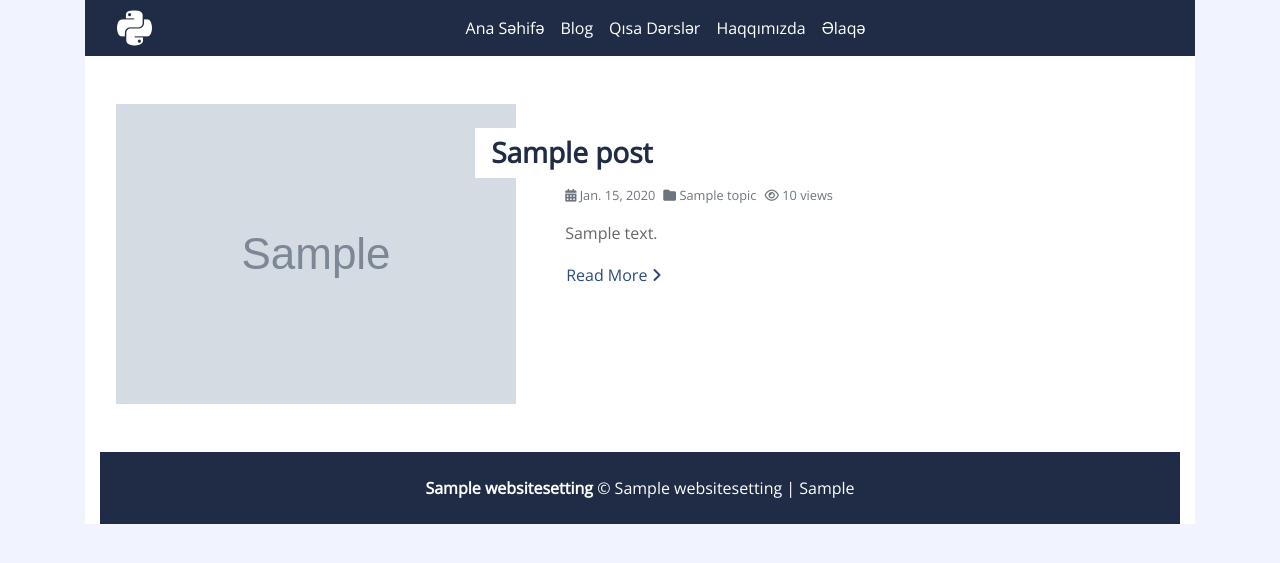
After one commit to anarbyrm/python_blog, a Django app: page /posts/ in a window 1280 px wide. The commit adds this page. Shown: the top 563 px of the page. Run offline with Django 4.2, Linux system fonts and the light colour scheme; tables that the repository leaves empty hold one stand-in row (values such as "Sample post"); grey boxes marked "Sample" are stand-in pictures; some libraries are stand-ins or nearby versions.

Commit message:
post detail and list initail views created

```diff
--- a/blog/urls.py
+++ b/blog/urls.py
@@ -6,7 +6,6 @@ urlpatterns = [
     path("", views.HomeView.as_view(), name="home-page"),
     path("about/", views.AboutView.as_view(), name="about-page"),
     path("contact/", views.ContactView.as_view(), name="contact-page"),
-    # path("", views.HomeView.as_view(), name="home-page"),
-    # path("", views.HomeView.as_view(), name="home-page"),
-    #
+    path("posts/", views.PostListView.as_view(), name="post-list-page"),
+    path("post/<slug:slug>/", views.PostDetailView.as_view(), name="post-detail-page"),
 ]
--- a/blog/views.py
+++ b/blog/views.py
@@ -1,6 +1,6 @@
 from django.shortcuts import render, redirect, get_object_or_404, reverse
 from django.views.generic.base import View
-from django.views.generic import CreateView
+from django.views.generic import CreateView, ListView, DetailView
 from django.contrib import messages
 
 from . import models, forms
@@ -32,3 +32,15 @@ class ContactView(CreateView):
         form = form.save()
         messages.success(self.request, f"{form.full_name}, mesajınız bizə göndərildi.")
         return redirect(reverse('home-page'))
+
+
+class PostListView(ListView):
+    model = models.Post
+    template_name = 'blog/posts.html'
+    context_object_name = 'blogs'
+
+
+class PostDetailView(DetailView):
+    model = models.Post
+    template_name = 'blog/post-detail.html'
+    context_object_name = 'blog'
--- /dev/null
+++ b/templates/blog/posts.html
@@ -0,0 +1,41 @@
+{% extends 'partials/base.html'%}
+{% load static %}
+{% block content %}
+        <!-- Blog List Start -->
+        <div class="container bg-white pt-5">
+            {% for blog in blogs %}
+                <div class="row blog-item px-3 pb-5">
+                    <div class="col-md-5">
+                        <img class="img-fluid mb-4 mb-md-0" src="{% if blog.image %}{{ blog.image.url }}{% endif %}" alt="Image">
+                    </div>
+                    <div class="col-md-7">
+                        <h3 class="mt-md-4 px-md-3 mb-2 py-2 bg-white font-weight-bold">{{ blog.title }}</h3>
+                        <div class="d-flex mb-3">
+                            <small class="mr-2 text-muted"><i class="fa fa-calendar-alt"></i> {{ blog.created_at.date }}</small>
+                            <small class="mr-2 text-muted"><i class="fa fa-folder"></i> {{ blog.topic }}</small>
+                            <small class="mr-2 text-muted"><i class="fa fa-eye"></i> {{ blog.views }} views </small>
+                        </div>
+                        <p>
+                            {{ blog.content|safe|truncatewords:20 }}
+                        </p>
+                        <a class="btn btn-link p-0" href="{% url 'post-detail-page' slug=blog.slug %}">Read More <i class="fa fa-angle-right"></i></a>
+                    </div>
+                </div>
+            {% endfor %}
+{% endblock %}
+
+{% block js %}
+
+        <!-- Back to Top -->
+        <a href="#" class="back-to-top"><i class="fa fa-angle-double-up"></i></a>
+
+        <!-- JavaScript Libraries -->
+        <script src="https://code.jquery.com/jquery-3.4.1.min.js"></script>
+        <script src="https://stackpath.bootstrapcdn.com/bootstrap/4.4.1/js/bootstrap.bundle.min.js"></script>
+        <script src="lib/easing/easing.min.js"></script>
+        <script src="lib/waypoints/waypoints.min.js"></script>
+
+
+        <!-- Template Javascript -->
+        <script src="js/main.js"></script>
+{% endblock %}
--- a/templates/partials/header.html
+++ b/templates/partials/header.html
@@ -12,10 +12,10 @@
         <div class="collapse navbar-collapse justify-content-between" id="navbarCollapse">
             <div class="navbar-nav m-auto">
                 <a href="{% url 'home-page' %}" class="nav-item nav-link active">Ana Səhifə</a>
-                <a href="" class="nav-item nav-link active">Blog</a>
+                <a href="{% url 'post-list-page' %}" class="nav-item nav-link active">Blog</a>
                 <a href="" class="nav-item nav-link active">Qısa Dərslər</a>
                 <a href="{% url 'about-page' %}" class="nav-item nav-link active">Haqqımızda</a>
-                <a href="" class="nav-item nav-link active">Əlaqə</a>
+                <a href="{% url 'contact-page' %}" class="nav-item nav-link active">Əlaqə</a>
             </div>
         </div>
     </nav>
```
Also changed, not shown: templates/blog/post-detail.html (added).
